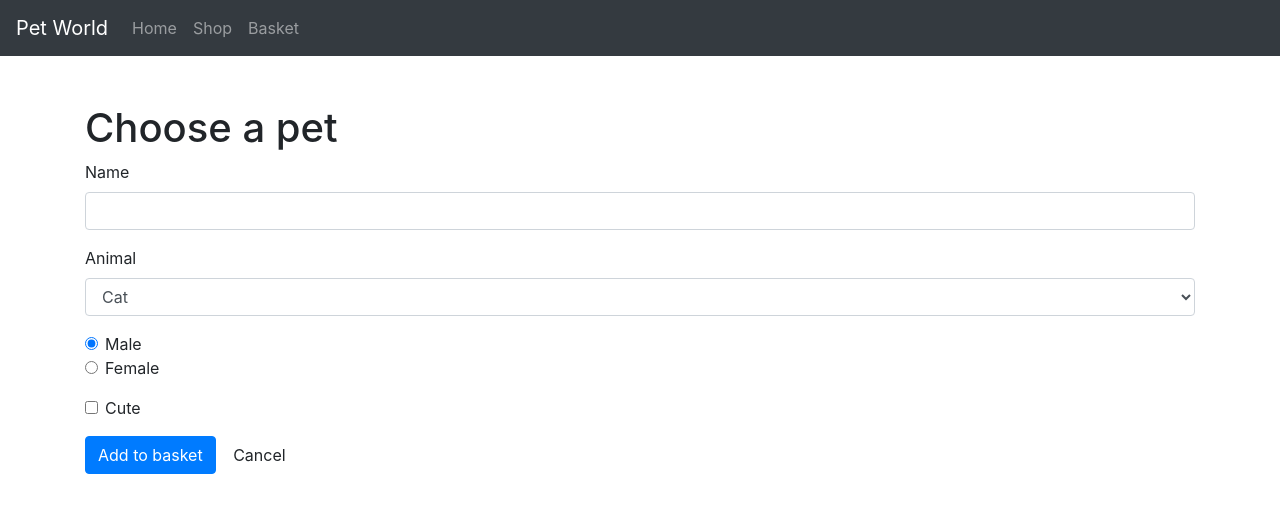
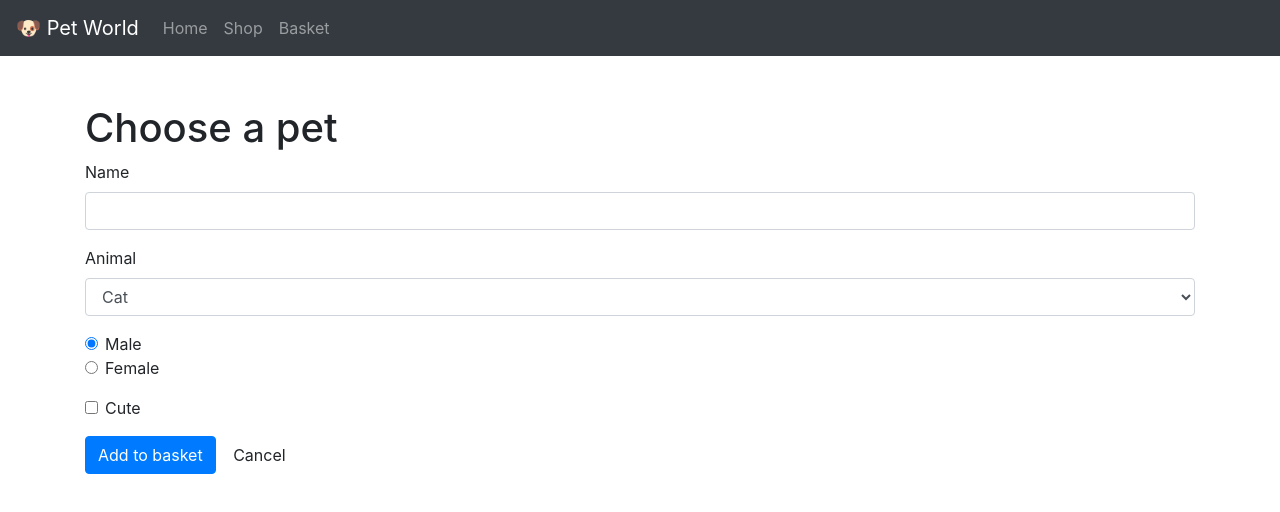
Before and after one commit to markhobson/css-adapter-demo, a website: page index.html in a window 1280 px wide. Drawn offline with nearby package versions, Linux system fonts and the light colour scheme; files that its build step writes are made by us from their sources.

Commit message:
Add dog emoji to brand

```diff
--- a/index.html
+++ b/index.html
@@ -10,7 +10,7 @@
 	<body>
 		<header>
 			<nav>
-				<a href="#">Pet World</a>
+				<a href="#">&#x1F436; Pet World</a>
 				<button type="button" data-toggle="collapse" data-target="#nav">
 					<span></span>
 				</button>
```
